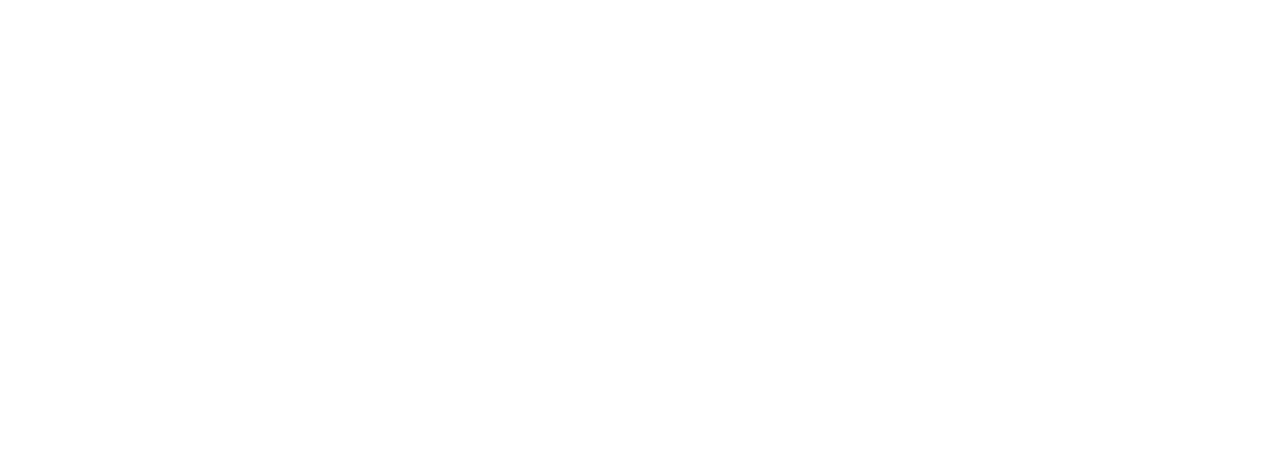
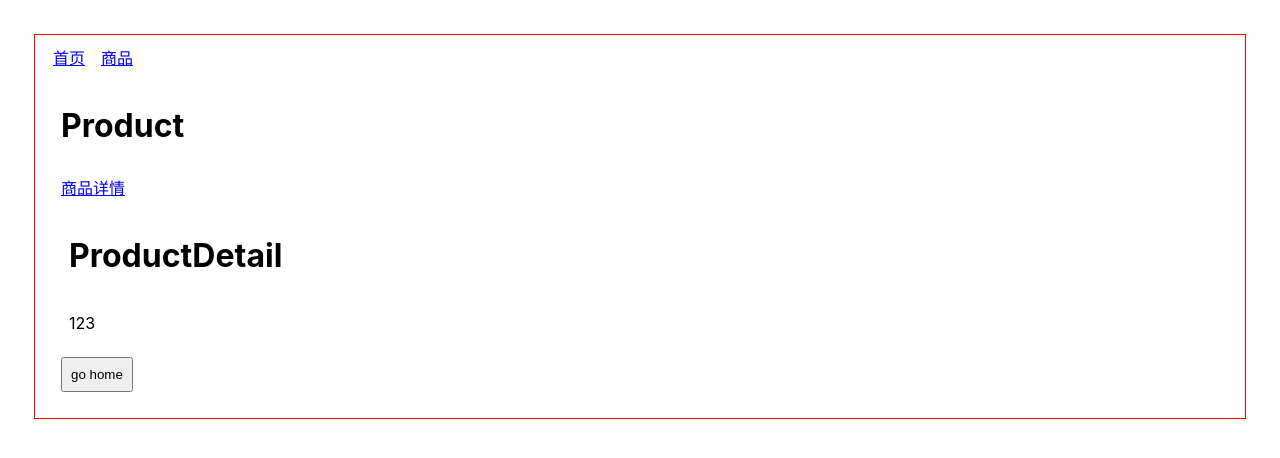
Before and after one commit to bubucuo/router6-nut, a React (Create React App) app: page /product/123 in a window 1280 px wide. Shown: the top 458 px of the page. Built offline with nearby package versions, Linux system fonts and the light colour scheme.

Commit message:
save ls5

```diff
--- a/src/App.js
+++ b/src/App.js
@@ -4,13 +4,17 @@
 //   Route,
 //   Link,
 //   Outlet,
+//   useNavigate,
 // } from "react-router-dom";
+
 import {
   BrowserRouter as Router,
   Routes,
   Route,
   Link,
   Outlet,
+  useNavigate,
+  useParams,
 } from "./mini-react-router";
 
 export default function App(props) {
@@ -20,7 +24,9 @@
         <Routes>
           <Route path="/" element={<Layout />}>
             <Route path="/" element={<Home />} />
-            <Route path="product" element={<Product />} />
+            <Route path="product" element={<Product />}>
+              <Route path=":id" element={<ProductDetail />} />
+            </Route>
           </Route>
         </Routes>
       </Router>
@@ -51,6 +57,22 @@
   return (
     <div>
       <h1>Product</h1>
+
+      <Link to="/product/123">商品详情</Link>
+
+      <Outlet />
     </div>
   );
 }
+
+function ProductDetail() {
+  let navigate = useNavigate();
+  const params = useParams();
+  return (
+    <div>
+      <h1>ProductDetail</h1>
+      <p>{params.id}</p>
+      <button onClick={() => navigate("/")}>go home</button>
+    </div>
+  );
+}
--- a/src/mini-react-router/hooks.js
+++ b/src/mini-react-router/hooks.js
@@ -1,37 +1,33 @@
 import React from "react";
+import { matchRoutes } from "react-router-dom";
 import { NavigationContext, RouteContext } from "./Context";
 import Outlet from "./Outlet";
 import { normalizePathname } from "./utils";
 
 export function useRoutes(routes) {
   const location = useLocation();
-  console.log("location", location); //sy-log
 
   const pathname = location.pathname;
 
-  return routes.map((route) => {
-    const match = pathname.startsWith(route.path);
+  const matches = matchRoutes(routes, { pathname });
+  // console.log("matches", matches); //sy-log
 
-    // todo children
-    console.log("route", pathname, route); //sy-log
+  return renderMatches(matches);
+}
+
+function renderMatches(matches) {
+  if (matches == null) {
+    return null;
+  }
+
+  return matches.reduceRight((outlet, match) => {
     return (
-      match &&
-      route.children.map((child) => {
-        let m = normalizePathname(child.path) === pathname;
-
-        return (
-          m && (
-            <RouteContext.Provider
-              value={{ outlet: child.element }}
-              children={
-                route.element !== undefined ? route.element : <Outlet />
-              }
-            />
-          )
-        );
-      })
+      <RouteContext.Provider
+        value={{ outlet, matches }}
+        children={match.route.element || outlet}
+      />
     );
-  });
+  }, null);
 }
 
 export function useNavigate() {
@@ -50,3 +46,10 @@
   const { outlet } = React.useContext(RouteContext);
   return outlet;
 }
+
+export function useParams() {
+  const { matches } = React.useContext(RouteContext);
+
+  const routeMatch = matches[matches.length - 1];
+  return routeMatch ? routeMatch.params : {};
+}
--- a/src/mini-react-router/index.js
+++ b/src/mini-react-router/index.js
@@ -3,5 +3,6 @@
 import Route from "./Route";
 import Link from "./Link";
 import Outlet from "./Outlet";
+import { useNavigate, useParams } from "./hooks";
 
-export { BrowserRouter, Routes, Route, Link, Outlet };
+export { BrowserRouter, Routes, Route, Link, Outlet, useNavigate, useParams };
```
